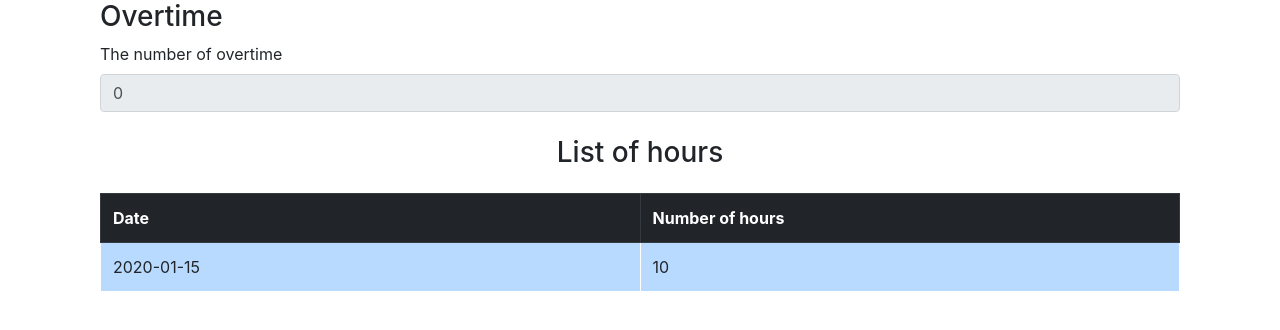
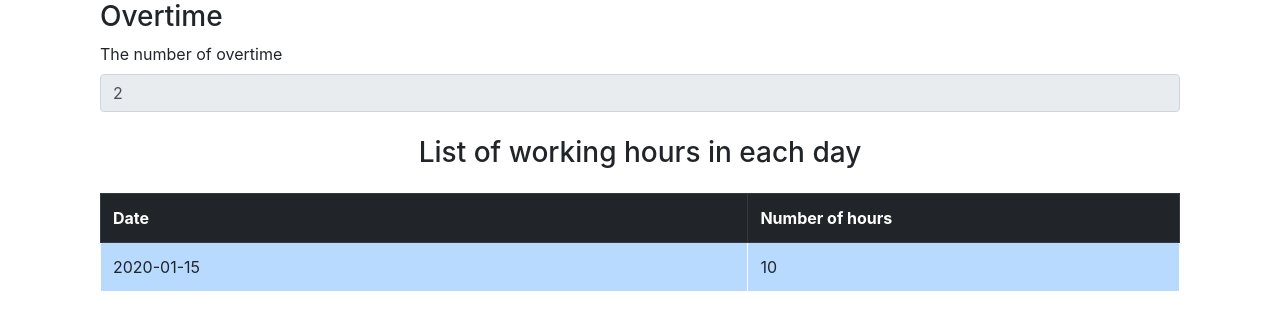
Before and after one commit to Gamattowicz/Timetracker_Flask, a Flask app: page /overtime in a window 1280 px wide. Shown: the part 56-386 px from the top of the page. Run offline with Flask 2, Linux system fonts and the light colour scheme; a user stored in the database is signed in; tables that the repository leaves empty hold one stand-in row (values such as "Sample post"); some libraries are stand-ins or nearby versions.

Commit message:
add calculation of overtime

```diff
--- a/timetracker/templates/overtime.html
+++ b/timetracker/templates/overtime.html
@@ -6,15 +6,15 @@
     <h3>Overtime</h3>
     <div class="form-group">
         <label for="overtime">The number of overtime</label>
-        <input type="number" class="form-control" id="overtime" name="overtime" value="{{ total_vacation_days if total_vacation_days else 0 }}" disabled>
+        <input type="number" class="form-control" id="overtime" name="overtime" value="{{ overtime }}" disabled>
     </div>
 
     <div class="work-day-list">
-    <h3 align="center" class="my-4">List of hours</h3>
+    <h3 align="center" class="my-4">List of working hours in each day</h3>
     <table class="table table-primary table-hover table-bordered">
       <thead class="thead-dark">
         <tr>
-          <th class="border border-dark" scope="col" style="width:40%">Date</th>
+          <th class="border border-dark" scope="col" style="width:60%">Date</th>
           <th class="border border-dark" scope="col" style="width:40%">Number of hours</th>
         </tr>
       </thead>
@@ -29,5 +29,7 @@
     </table>
     </div>
 
+
+
 </div>
 {% endblock %}
--- a/timetracker/views.py
+++ b/timetracker/views.py
@@ -202,16 +202,29 @@ def delete_vacation_day():
 def overtime():
     hours = Hours.query.filter_by(user_id=current_user.id).all()
     work_days = {}
-    overtime_num = 0
+    overtime_list = {}
     for hour in hours:
         try:
             work_days[hour.work_date] += hour.amount
         except KeyError:
             work_days[hour.work_date] = hour.amount
-    #     date = datetime.strptime(hour.work_date, '%Y-%m-%d').weekday()
-    #     if day_name[date] != 'Saturday' and day_name[date] != 'Sunday':
+    for day, num in work_days.items():
+        date = datetime.strptime(day, '%Y-%m-%d').weekday()
+        if day_name[date] != 'Saturday' and day_name[date] != 'Sunday':
+            if num > 8:
+                try:
+                    overtime_list[day] += num - 8
+                except KeyError:
+                    overtime_list[day] = num - 8
+        else:
+            try:
+                overtime_list[day] += num
+            except KeyError:
+                overtime_list[day] = num
+    overtime = sum([h for d, h in overtime_list.items()])
     return render_template('overtime.html', user=current_user,
-                           work_days=work_days, hours=hours)
+                           work_days=work_days, overtime_list=overtime_list,
+                           overtime=overtime)
 
 
 @views.route('/schedule')
```
